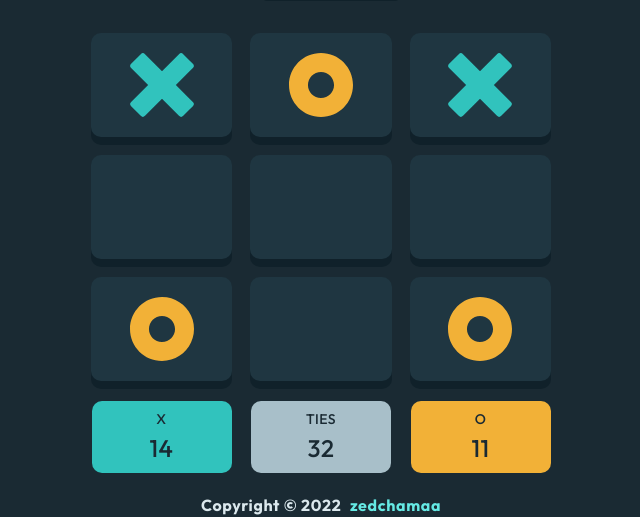
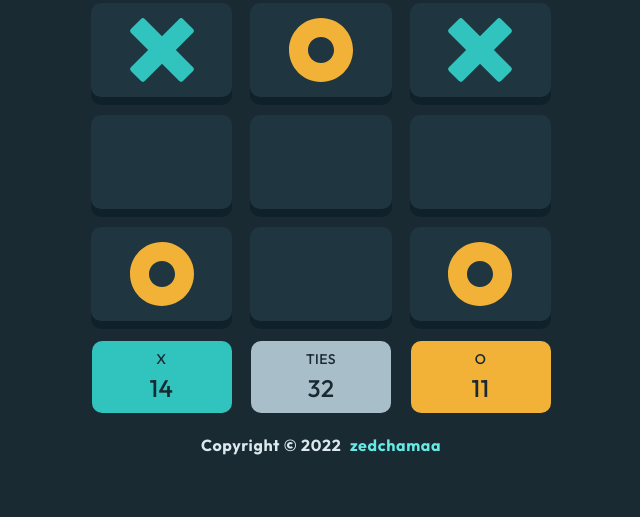
Before and after one commit to zedchamaa/tic-tac-toe, a plain HTML site: page index.html in a window 1280 px wide. Shown: the part 303-820 px from the top of the page, without its empty margins (319-959 px from the left). Drawn offline with Linux system fonts and the light colour scheme.

Commit message:
Apply minor style adjustments

```diff
--- a/css/style.css
+++ b/css/style.css
@@ -82,7 +82,7 @@ h4 {
   align-items: center;
   display: flex;
   flex-direction: column;
-  height: 100vh;
+  height: 95vh;
   margin-top: 1rem;
   margin: 0 auto;
   width: 32.8rem;
@@ -90,9 +90,9 @@ h4 {
 
 @media screen and (min-width: 1024px) {
   .container {
+    margin-top: 2rem;
+    margin: 0 auto;
     width: 46rem;
-    margin: 0 auto;
-    margin-top: 2rem;
   }
 }
 
@@ -110,7 +110,6 @@ h4 {
   display: flex;
   gap: 15px;
   justify-content: center;
-  margin-bottom: 1rem;
   padding-top: 2rem;
 }
 
@@ -179,6 +178,7 @@ h4 {
   background: var(--color-accent-secondary);
   border-radius: 6px;
   box-shadow: 0 5px var(--color-accent-primary);
+  cursor: pointer;
   display: flex;
   height: 4rem;
   justify-content: center;
```
